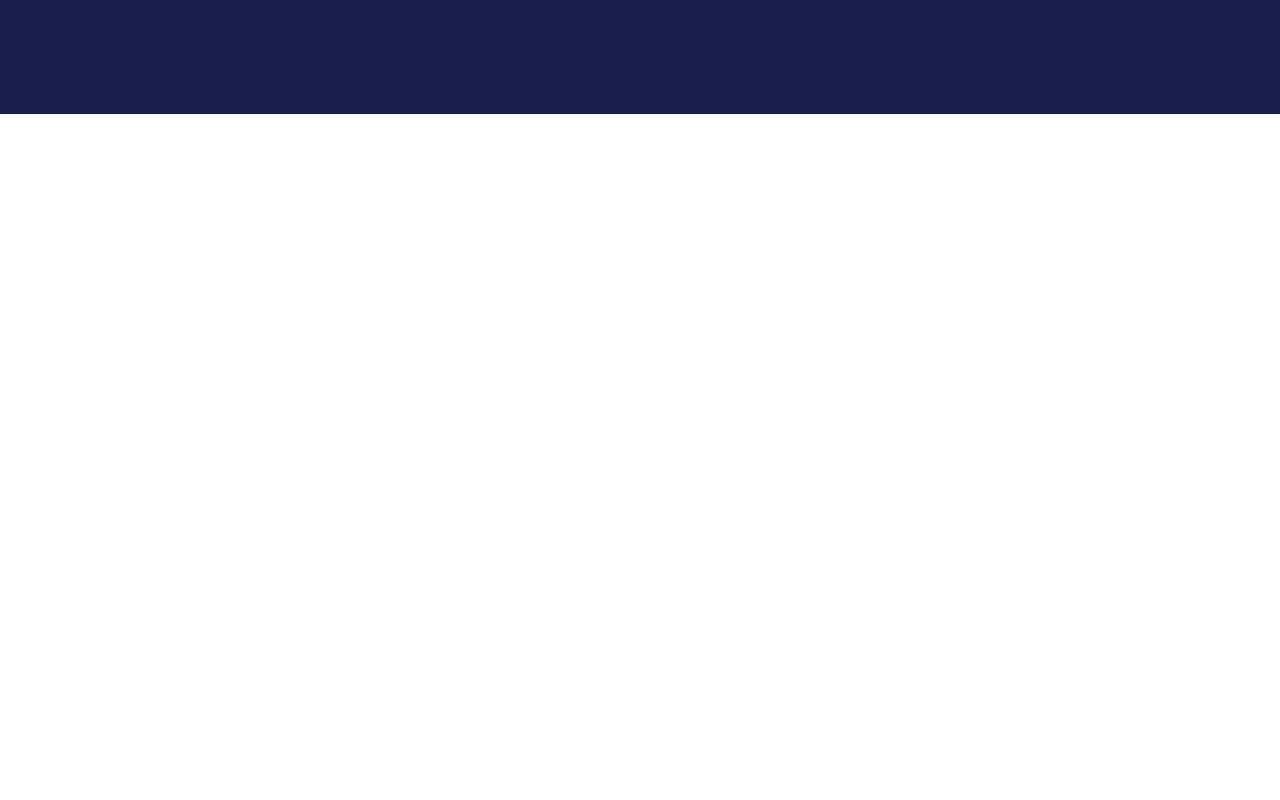
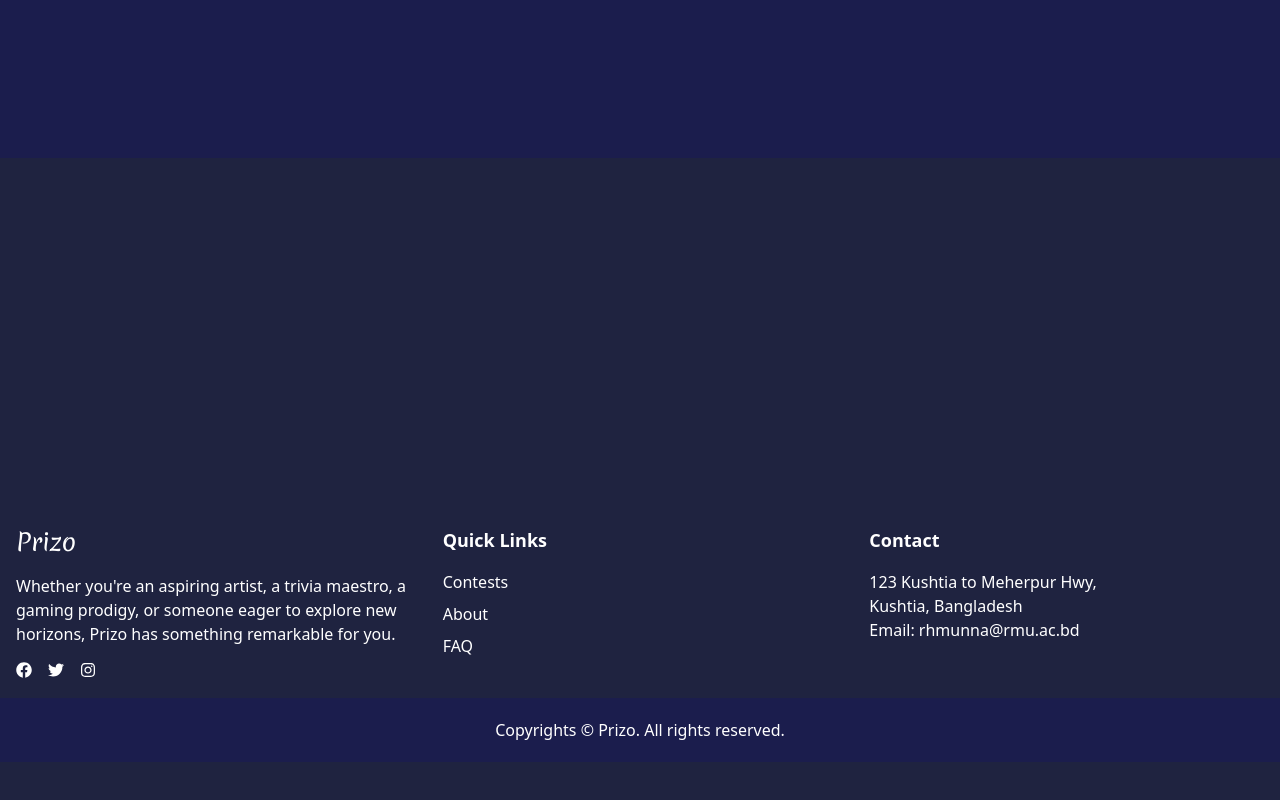
Before and after one commit to rhmunna143/client-prizo, a React (Vite) app: page / in a window 1280 px wide. Shown: the part 3642-4442 px from the top of the page. Before the commit the page ends 3756 px from the top, so only its background shows below. Built offline with nearby package versions, Linux system fonts and the light colour scheme.

Commit message:
footer completed

```diff
--- /dev/null
+++ b/src/Components/Footer/Footer.jsx
@@ -0,0 +1,55 @@
+import { FaFacebook, FaInstagram, FaTwitter } from "react-icons/fa";
+
+const Footer = () => {
+    return (
+        <footer className="bg-secondary text-white py-12">
+            <div className="container mx-auto px-4">
+                <div className="grid grid-cols-1 md:grid-cols-3 gap-8">
+                    {/* Column 1 - Logo and About */}
+                    <div>
+                        <h2 className="text-2xl font-merinda">Prizo</h2>
+                        <p className="mt-4">Whether you're an aspiring artist, a trivia maestro, a gaming prodigy, or someone eager to explore new horizons, Prizo has something remarkable for you.</p>
+                        {/* Social Icons */}
+                        <div className="flex mt-4">
+                            <a href="#" className="mr-4">
+                                <FaFacebook />
+                            </a>
+                            <a href="#" className="mr-4">
+                                <FaTwitter />
+                            </a>
+                            <a href="#">
+                                <FaInstagram />
+                            </a>
+                        </div>
+                    </div>
+
+                    {/* Column 2 - Quick Links */}
+                    <div>
+                        <h3 className="text-lg font-semibold mb-4">Quick Links</h3>
+                        <ul>
+                            <li className="mb-2"><a href="#">Contests</a></li>
+                            <li className="mb-2"><a href="#">About</a></li>
+                            <li className="mb-2"><a href="#">FAQ</a></li>
+                            {/* Add more quick links */}
+                        </ul>
+                    </div>
+
+                    {/* Column 3 - Contact */}
+                    <div>
+                        <h3 className="text-lg font-semibold mb-4">Contact</h3>
+                        <p>123 Kushtia to Meherpur Hwy,</p>
+                        <p>Kushtia, Bangladesh</p>
+                        <p>Email: rhmunna@rmu.ac.bd</p>
+                    </div>
+                </div>
+            </div>
+            <div className="copy bg-tertiary text-white py-5 text-center mt-5">
+                <p>
+                    Copyrights &copy; Prizo. All rights reserved.
+                </p>
+            </div>
+        </footer>
+    );
+};
+
+export default Footer;
--- a/src/Layouts/Root/RootLayout.jsx
+++ b/src/Layouts/Root/RootLayout.jsx
@@ -1,5 +1,6 @@
 import { Outlet } from "react-router-dom";
 import Navbar from "../../Components/NavBar";
+import Footer from "../../Components/Footer/Footer";
 
 const RootLayout = () => {
     return (
@@ -7,6 +8,8 @@ const RootLayout = () => {
             <Navbar></Navbar>
 
             <Outlet />
+
+            <Footer />
         </div>
     );
 };
--- /dev/null
+++ b/src/Pages/AllContests/AllContests.jsx
@@ -0,0 +1,11 @@
+
+
+const AllContests = () => {
+    return (
+        <div>
+            All
+        </div>
+    );
+};
+
+export default AllContests;
--- /dev/null
+++ b/src/Pages/Details/DetailsPage.jsx
@@ -0,0 +1,11 @@
+
+
+const DetailsPage = () => {
+    return (
+        <div>
+            details
+        </div>
+    );
+};
+
+export default DetailsPage;
--- a/src/Pages/Home/Home.jsx
+++ b/src/Pages/Home/Home.jsx
@@ -1,5 +1,6 @@
 import About from "./About";
 import Banner from "./Banner";
+import Insights from "./Insights/Insights";
 import PopularContests from "./PopularContest/PopularContests";
 
 const Home = () => {
@@ -8,6 +9,7 @@ const Home = () => {
             <Banner></Banner>
             <About></About>
             <PopularContests></PopularContests>
+            <Insights></Insights>
         </div>
     );
 };
--- /dev/null
+++ b/src/Pages/Home/Insights/Insights.jsx
@@ -0,0 +1,11 @@
+
+
+const Insights = () => {
+    return (
+        <div className="bg-secondary py-40">
+
+        </div>
+    );
+};
+
+export default Insights;
--- a/src/Pages/Home/PopularContest/PopularContests.jsx
+++ b/src/Pages/Home/PopularContest/PopularContests.jsx
@@ -1,4 +1,6 @@
+import { Link } from "react-router-dom";
 import Container from "../../../Components/Container";
+import PrimaryBtn from "../../../Components/PrimaryBtn";
 import SectionHeading from "../../../Components/SectionHeading";
 
 
@@ -21,7 +23,13 @@ const PopularContests = () => {
                     {/* add 6666 popular cards here.... */}
 
 
-
+                    <div className="btn w-fit mx-auto">
+                        <Link to={"/all"}>
+                            <PrimaryBtn
+                                text="See All Contest"
+                            />
+                        </Link>
+                    </div>
                 </div>
             </Container>
         </div>
--- /dev/null
+++ b/src/Pages/Payments/PaymentsPage.jsx
@@ -0,0 +1,11 @@
+
+
+const PaymentsPage = () => {
+    return (
+        <div>
+            pay
+        </div>
+    );
+};
+
+export default PaymentsPage;
```
Also changed, not shown: src/Router/router.jsx (+19 -1 lines).
